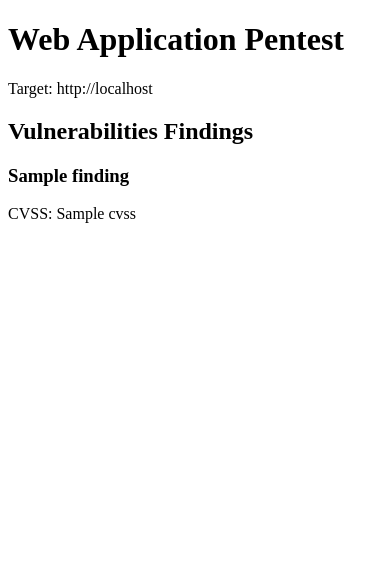
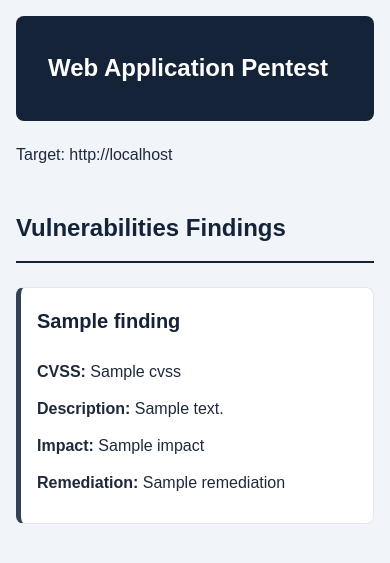
Before and after one commit to FrancoMaute/Report-Generator, a Python web app: template templates/report.html in a window 390 px wide. Shown: the top 563 px of the page. Run offline with Jinja, Linux system fonts and the light colour scheme; the template is opened without the code that fills it: most values are stand-ins (such as "Sample title", 1, 10 or a date in 2020).

Commit message:
feat: add professional report styling

```diff
--- a/templates/report.html
+++ b/templates/report.html
@@ -3,6 +3,7 @@
 <head>
     <meta charset="UTF-8">
     <title>Pentest Report</title>
+    <link rel="stylesheet" href="../templates/style.css">
 </head>
 <body>
     <h1>Web Application Pentest</h1>
@@ -10,9 +11,14 @@
 
     <h2>Vulnerabilities Findings</h2>
 
-    {%for finding in findings%}
-        <h3>{{finding.title}}</h3>
-        <p>CVSS: {{ finding.cvss }}</p>
-    {% endfor %}
+   {% for finding in findings %}
+    <article class="finding">
+        <h3>{{ finding.title }}</h3>
+        <p><strong>CVSS:</strong> {{ finding.cvss }}</p>
+        <p><strong>Description:</strong> {{ finding.description }}</p>
+        <p><strong>Impact:</strong> {{ finding.impact }}</p>
+        <p><strong>Remediation:</strong> {{ finding.remediation }}</p>
+    </article>
+{% endfor %}
 </body>
 </html>
--- a/templates/style.css
+++ b/templates/style.css
@@ -0,0 +1,226 @@
+
+:root {
+    --primary: #142338;
+    --secondary: #334155;
+    --background: #f1f5f9;
+    --surface: #ffffff;
+    --border: #e2e8f0;
+    --text: #1e293b;
+    --muted: #64748b;
+
+    --critical: #991b1b;
+    --high: #ea580c;
+    --medium: #ca8a04;
+    --low: #15803d;
+    --none: #64748b;
+}
+
+* {
+    box-sizing: border-box;
+}
+
+body {
+    font-family: Arial, Helvetica, sans-serif;
+    background: var(--background);
+    color: var(--text);
+    max-width: 1100px;
+    margin: 40px auto;
+    padding: 40px;
+    line-height: 1.7;
+}
+
+/* Report header */
+
+h1 {
+    background: var(--primary);
+    color: white;
+    padding: 32px;
+    margin: 0 0 20px;
+    border-radius: 8px;
+    font-size: 32px;
+}
+
+h2 {
+    color: var(--primary);
+    font-size: 24px;
+    border-bottom: 2px solid var(--primary);
+    padding-bottom: 12px;
+    margin-top: 40px;
+}
+
+h3 {
+    color: var(--primary);
+    font-size: 20px;
+    margin-top: 24px;
+}
+
+p {
+    margin: 10px 0;
+    overflow-wrap: break-word;
+}
+
+a {
+    color: #2563eb;
+    text-decoration: none;
+}
+
+/* Vulnerability cards */
+
+.finding {
+    background: var(--surface);
+    border: 1px solid var(--border);
+    border-left: 5px solid var(--secondary);
+    border-radius: 8px;
+    padding: 24px;
+    margin: 24px 0;
+}
+
+.finding h3 {
+    margin-top: 0;
+}
+
+.finding.critical {
+    border-left-color: var(--critical);
+}
+
+.finding.high {
+    border-left-color: var(--high);
+}
+
+.finding.medium {
+    border-left-color: var(--medium);
+}
+
+.finding.low {
+    border-left-color: var(--low);
+}
+
+/* Severity labels */
+
+.severity {
+    display: inline-block;
+    padding: 4px 12px;
+    border-radius: 4px;
+    color: white;
+    font-size: 12px;
+    font-weight: bold;
+    text-transform: uppercase;
+}
+
+.severity.critical { background: var(--critical); }
+.severity.high { background: var(--high); }
+.severity.medium { background: var(--medium); }
+.severity.low { background: var(--low); }
+.severity.none { background: var(--none); }
+
+/* Executive summary */
+
+.summary {
+    display: flex;
+    flex-wrap: wrap;
+    gap: 16px;
+    margin: 24px 0;
+}
+
+.summary-card {
+    flex: 1;
+    min-width: 120px;
+    background: white;
+    border: 1px solid var(--border);
+    border-radius: 8px;
+    padding: 20px;
+    text-align: center;
+}
+
+.summary-card span {
+    display: block;
+    font-size: 32px;
+    font-weight: bold;
+}
+
+.summary-card.critical { color: var(--critical); }
+.summary-card.high { color: var(--high); }
+.summary-card.medium { color: var(--medium); }
+.summary-card.low { color: var(--low); }
+.summary-card.none { color: var(--none); }
+
+/* Technical evidence */
+
+pre {
+    background: var(--primary);
+    color: #e2e8f0;
+    padding: 18px;
+    border-radius: 6px;
+    white-space: pre-wrap;
+    overflow-wrap: break-word;
+}
+
+code {
+    font-family: monospace;
+}
+
+.evidence img {
+    max-width: 100%;
+    height: auto;
+    border: 1px solid var(--border);
+    border-radius: 6px;
+}
+
+/* Tables */
+
+table {
+    width: 100%;
+    border-collapse: collapse;
+    margin: 20px 0;
+}
+
+th, td {
+    padding: 12px;
+    border: 1px solid var(--border);
+    text-align: left;
+}
+
+th {
+    background: var(--primary);
+    color: white;
+}
+
+/* PDF and printing */
+
+@page {
+    size: A4;
+    margin: 18mm;
+}
+
+@media print {
+    body {
+        background: white;
+        margin: 0;
+        padding: 0;
+        max-width: none;
+        font-size: 11pt;
+    }
+
+    h1, h2, h3 {
+        break-after: avoid;
+    }
+
+    img, .summary-card {
+        break-inside: avoid;
+    }
+}
+
+@media screen and (max-width: 600px) {
+    body {
+        margin: 0;
+        padding: 16px;
+    }
+
+    h1 {
+        font-size: 24px;
+    }
+
+    .finding {
+        padding: 16px;
+    }
+}
```
